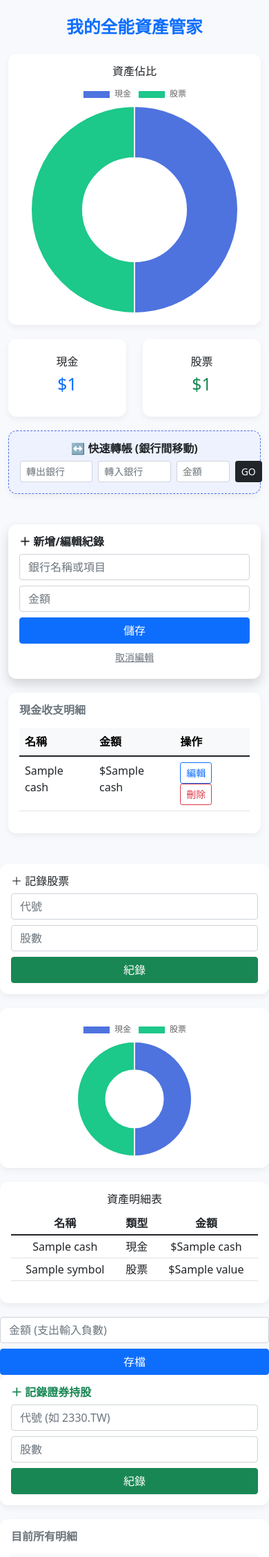
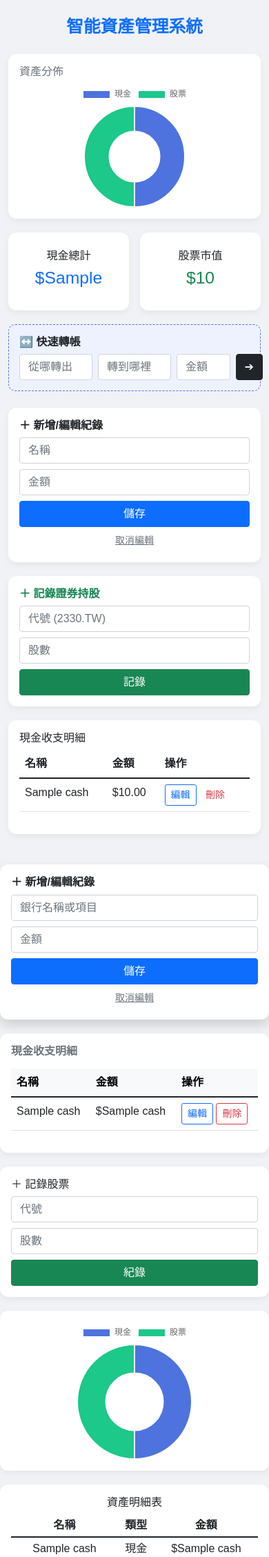
Before and after one commit to peggy904113/my-asset-app, a Flask app: template templates/index.html in a window 390 px wide. Shown: the top 2257 px of the page at 69% size. Run offline with Flask 3, Linux system fonts and the light colour scheme; the template is opened without the code that fills it: most values are stand-ins (such as "Sample title", 1, 10 or a date in 2020).

Commit message:
Update index.html

```diff
--- a/templates/index.html
+++ b/templates/index.html
@@ -1,40 +1,109 @@
 <!DOCTYPE html>
 <html>
 <head>
-    <title>AI 資產管家 Pro (轉帳編輯版)</title>
+    <title>AI 資產管家 Pro</title>
     <meta name="viewport" content="width=device-width, initial-scale=1">
     <link href="https://cdn.jsdelivr.net/npm/bootstrap@5.1.3/dist/css/bootstrap.min.css" rel="stylesheet">
     <script src="https://cdn.jsdelivr.net/npm/chart.js"></script>
     <style>
-        body { background-color: #f8f9fc; }
+        body { background-color: #f0f2f5; font-family: sans-serif; }
         .card { border: none; border-radius: 12px; box-shadow: 0 4px 10px rgba(0,0,0,0.05); margin-bottom: 20px; }
-        .transfer-box { background-color: #eef2ff; border: 1px dashed #4e73df; }
+        .transfer-section { background-color: #eef2ff; border: 1px dashed #4e73df; padding: 15px; border-radius: 10px; }
+        .negative-amt { color: #dc3545; font-weight: bold; }
     </style>
 </head>
 <body>
     <div class="container py-4">
-        <h2 class="text-center mb-4 text-primary fw-bold">我的全能資產管家</h2>
+        <h2 class="text-center mb-4 fw-bold text-primary">智能資產管理系統</h2>
 
-        <div class="row mb-4 text-center">
+        <div class="row mb-4">
             <div class="col-md-4">
                 <div class="card p-3">
-                    <h6>資產佔比</h6>
-                    <canvas id="pieChart"></canvas>
+                    <h6 class="text-muted">資產分佈</h6>
+                    <canvas id="pieChart" style="max-height: 180px;"></canvas>
                 </div>
             </div>
             <div class="col-md-8">
-                <div class="row">
-                    <div class="col-6"><div class="card p-4"><h6>現金</h6><h2 class="text-primary">${{ "{:,.0f}".format(total_cash) }}</h2></div></div>
-                    <div class="col-6"><div class="card p-4"><h6>股票</h6><h2 class="text-success">${{ "{:,.0f}".format(total_stock_value) }}</h2></div></div>
+                <div class="row g-3">
+                    <div class="col-6 text-center">
+                        <div class="card p-4"><h6>現金總計</h6><h2 class="text-primary">${{ display_cash }}</h2></div>
+                    </div>
+                    <div class="col-6 text-center">
+                        <div class="card p-4"><h6>股票市值</h6><h2 class="text-success">${{ display_stock }}</h2></div>
+                    </div>
                 </div>
-                <div class="card p-3 transfer-box">
-                    <h6 class="fw-bold">↔️ 快速轉帳 (銀行間移動)</h6>
+                <div class="transfer-section">
+                    <h6 class="fw-bold">↔️ 快速轉帳</h6>
                     <form action="/transfer" method="POST" class="row g-2">
-                        <div class="col-4"><input type="text" name="from_bank" class="form-control form-control-sm" placeholder="轉出銀行"></div>
-                        <div class="col-4"><input type="text" name="to_bank" class="form-control form-control-sm" placeholder="轉入銀行"></div>
-                        <div class="col-3"><input type="number" name="amount" class="form-control form-control-sm" placeholder="金額"></div>
-                        <div class="col-1"><button class="btn btn-sm btn-dark">GO</button></div>
+                        <div class="col-4"><input type="text" name="from_bank" class="form-control" placeholder="從哪轉出" required></div>
+                        <div class="col-4"><input type="text" name="to_bank" class="form-control" placeholder="轉到哪裡" required></div>
+                        <div class="col-3"><input type="number" name="amount" class="form-control" placeholder="金額" required></div>
+                        <div class="col-1"><button class="btn btn-dark">➔</button></div>
                     </form>
+                </div>
+            </div>
+        </div>
+
+        <div class="row">
+            <div class="col-md-4">
+                <div class="card p-3">
+                    <h6 id="form-title" class="fw-bold">＋ 新增/編輯紀錄</h6>
+                    <form action="/save_cash" method="POST">
+                        <input type="hidden" name="id" id="edit-id">
+                        <input type="text" name="bank_name" id="edit-name" class="form-control mb-2" placeholder="名稱" required>
+                        <input type="number" step="any" name="amount" id="edit-amount" class="form-control mb-2" placeholder="金額" required>
+                        <button class="btn btn-primary w-100">儲存</button>
+                        <button type="button" onclick="location.reload()" class="btn btn-link btn-sm w-100 text-muted mt-1">取消編輯</button>
+                    </form>
+                </div>
+                <div class="card p-3">
+                    <h6 class="fw-bold text-success">＋ 記錄證券持股</h6>
+                    <form action="/add_trade" method="POST">
+                        <input type="text" name="symbol" class="form-control mb-2" placeholder="代號 (2330.TW)" required>
+                        <input type="number" step="any" name="shares" class="form-control mb-2" placeholder="股數" required>
+                        <button class="btn btn-success w-100">記錄</button>
+                    </form>
+                </div>
+            </div>
+            <div class="col-md-8">
+                <div class="card p-3">
+                    <h6>現金收支明細</h6>
+                    <table class="table table-hover">
+                        <thead><tr><th>名稱</th><th>金額</th><th>操作</th></tr></thead>
+                        <tbody>
+                            {% for c in cash_items %}
+                            <tr>
+                                <td>{{ c[1] }}</td>
+                                <td class="{{ 'negative-amt' if c[2] < 0 else '' }}">${{ "{:,.2f}".format(c[2]) }}</td>
+                                <td>
+                                    <button class="btn btn-sm btn-outline-primary" onclick="editItem('{{ c[0] }}', '{{ c[1] }}', '{{ c[2] }}')">編輯</button>
+                                    <a href="/delete_cash/{{ c[0] }}" class="btn btn-sm text-danger">刪除</a>
+                                </td>
+                            </tr>
+                            {% endfor %}
+                        </tbody>
+                    </table>
+                </div>
+            </div>
+        </div>
+    </div>
+
+    <script>
+        new Chart(document.getElementById('pieChart'), {
+            type: 'doughnut',
+            data: { labels: ['現金', '股票'], datasets: [{ data: [{{ total_cash }}, {{ total_stock_value }}], backgroundColor: ['#4e73df', '#1cc88a'] }] },
+            options: { maintainAspectRatio: false }
+        });
+
+        function editItem(id, name, amount) {
+            document.getElementById('edit-id').value = id;
+            document.getElementById('edit-name').value = name;
+            document.getElementById('edit-amount').value = amount;
+            document.getElementById('form-title').innerText = "📝 正在編輯紀錄";
+        }
+    </script>
+</body>
+</html>                    </form>
                 </div>
             </div>
         </div>
```
